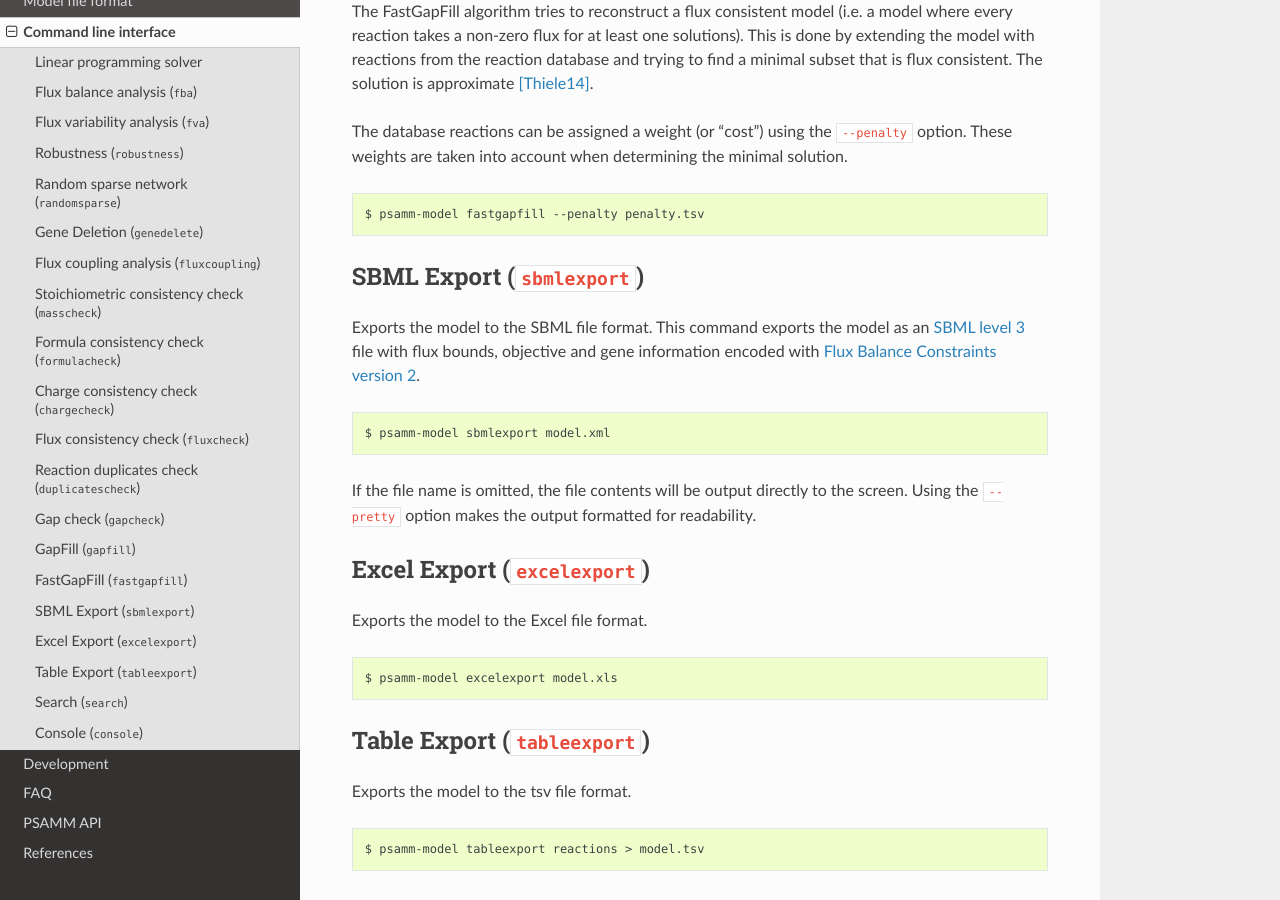
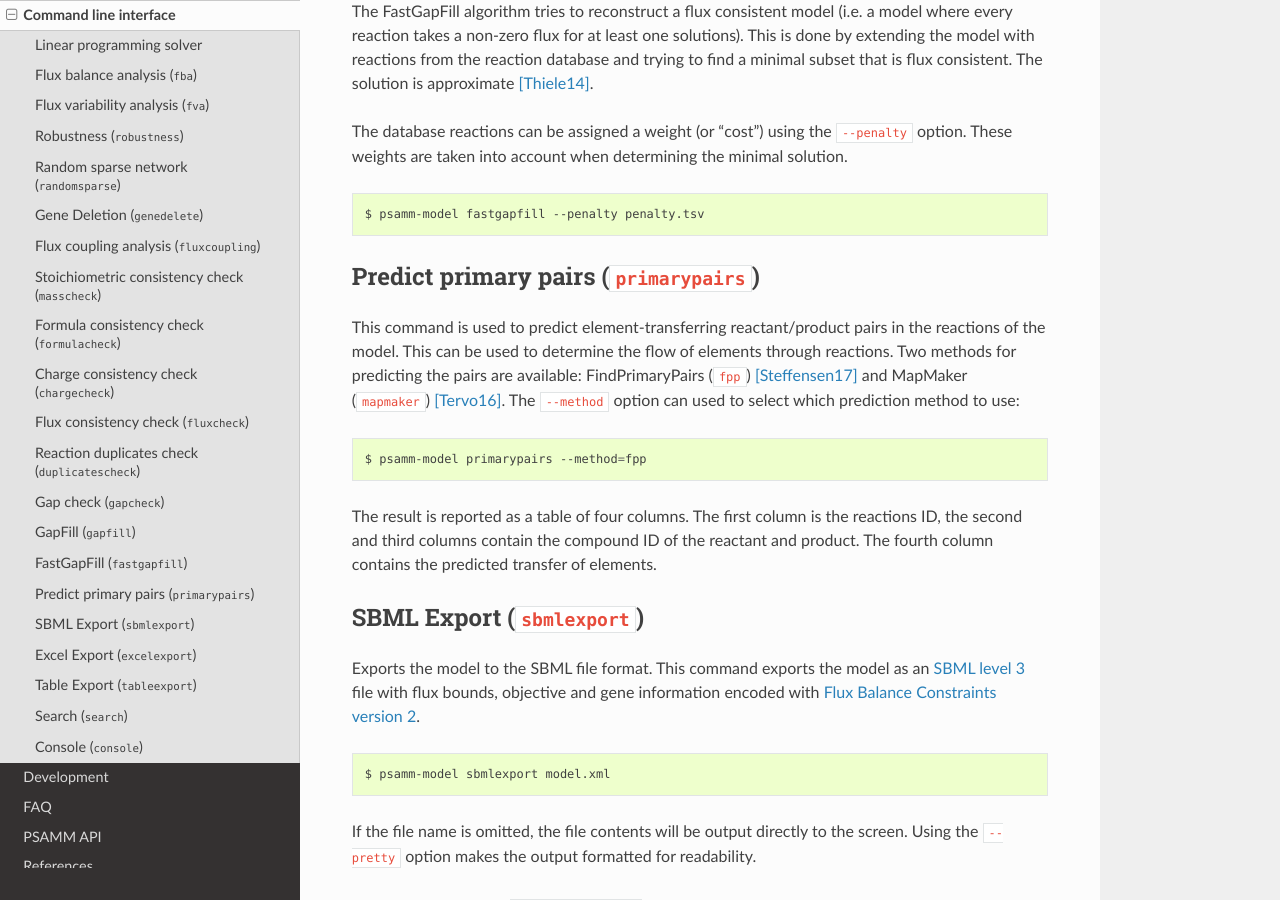
Before and after one commit to zhanglab/psamm, a Sphinx documentation site: the page built from docs/commands.rst, in a window 1280 px wide and 900 px high, scrolled down 9636 px. Built offline with Sphinx 7.4.7 and the Read the Docs theme 2.0.0, drawn with Linux system fonts in a browser that asks for light colours.

Commit message:
docs: Add primarypairs to commands documentation

```diff
--- a/docs/commands.rst
+++ b/docs/commands.rst
@@ -499,6 +499,25 @@ minimal solution.
 
     $ psamm-model fastgapfill --penalty penalty.tsv
 
+Predict primary pairs (``primarypairs``)
+----------------------------------------------------------------------
+
+This command is used to predict element-transferring reactant/product pairs
+in the reactions of the model. This can be used to determine the flow of
+elements through reactions. Two methods for predicting the pairs are available:
+FindPrimaryPairs (``fpp``) [Steffensen17]_ and
+MapMaker (``mapmaker``) [Tervo16]_. The ``--method`` option can used to select
+which prediction method to use:
+
+.. code-block:: shell
+
+    $ psamm-model primarypairs --method=fpp
+
+The result is reported as a table of four columns. The first column is the
+reactions ID, the second and third columns contain the compound ID of the
+reactant and product. The fourth column contains the predicted transfer of
+elements.
+
 SBML Export (``sbmlexport``)
 ----------------------------
 
--- a/docs/references.rst
+++ b/docs/references.rst
@@ -37,6 +37,9 @@ References
     and perturbed metabolic networks. Proceedings of the National Academy of
     Sciences of the United States of America. 2002;99(23):15112-15117.
     :doi:`10.1073/pnas.232349399`.
+.. [Steffensen17] Steffensen JL, Zhang Y. FindPrimaryPairs: An efficient
+    algorithm for predicting element-transferring reactant/product pairs in
+    metabolic networks. *Submitted*
 .. [Tervo16] Tervo CJ, Reed JL. MapMaker and PathTracer for tracking carbon in
     genome-scale metabolic models. Biotechnol J. 2016; 1–23.
     :doi:`10.1002/biot.201400305`.
```
